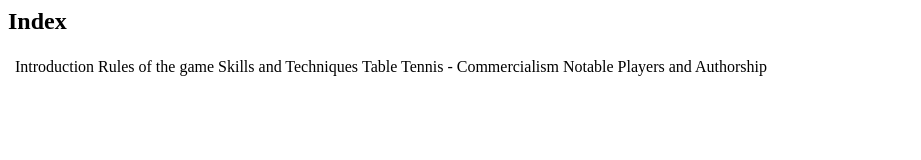
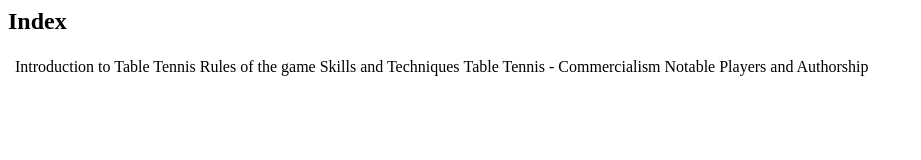
Before and after one commit to TejasT10/tejtt.github.io, a plain HTML site: page Index.html in a window 1280 px wide. Shown: the whole page, without its empty margins (0-921 px from the left). Drawn offline with Linux system fonts and the light colour scheme.

Commit message:
Update Index.html

```diff
--- a/Index.html
+++ b/Index.html
@@ -6,7 +6,7 @@
   <h2><font face = "Algerian">Index</font></h2>
   <table>
    <th>
-    <td>Introduction</td>
+    <td>Introduction to Table Tennis</td>
     <td>Rules of the game</td>
     <td>Skills and Techniques</td>
     <td>Table Tennis - Commercialism</td>
```
